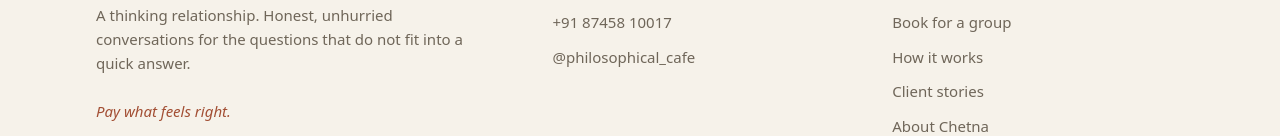
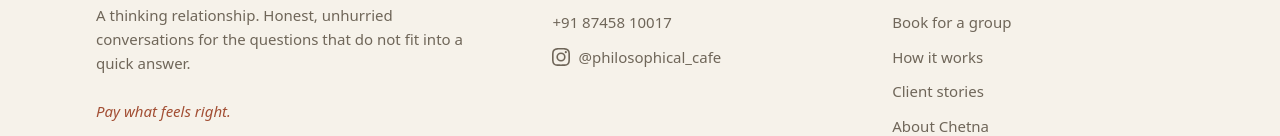
Before and after one commit to Ashutxshj/the_philosophical_cafe, a Next.js app: page / in a window 1280 px wide. Shown: the part 5038-5174 px from the top of the page. Built offline with nearby package versions, Linux system fonts and the light colour scheme.

Commit message:
feat: add instagram svg icon to footer link

```diff
--- a/components/Footer.tsx
+++ b/components/Footer.tsx
@@ -40,9 +40,12 @@
                   href="https://instagram.com/philosophical_cafe"
                   target="_blank"
                   rel="noreferrer"
-                  className="transition-colors hover:text-clay"
+                  className="group flex w-fit items-center gap-2 transition-colors hover:text-clay"
                 >
-                  @philosophical_cafe
+                  <svg viewBox="0 0 24 24" fill="currentColor" className="h-[18px] w-[18px] text-mute transition-colors group-hover:text-clay">
+                    <path d="M12 2.163c3.204 0 3.584.012 4.85.07 3.252.148 4.771 1.691 4.919 4.919.058 1.265.069 1.645.069 4.849 0 3.205-.012 3.584-.069 4.849-.149 3.225-1.664 4.771-4.919 4.919-1.266.058-1.644.07-4.85.07-3.204 0-3.584-.012-4.849-.07-3.26-.149-4.771-1.699-4.919-4.92-.058-1.265-.07-1.644-.07-4.849 0-3.204.013-3.583.07-4.849.149-3.227 1.664-4.771 4.919-4.919 1.266-.057 1.645-.069 4.849-.069zM12 0C8.741 0 8.333.014 7.053.072 2.695.272.273 2.69.073 7.052.014 8.333 0 8.741 0 12c0 3.259.014 3.668.072 4.948.2 4.358 2.618 6.78 6.98 6.98C8.333 23.986 8.741 24 12 24c3.259 0 3.668-.014 4.948-.072 4.354-.2 6.782-2.618 6.979-6.98.059-1.28.073-1.689.073-4.948 0-3.259-.014-3.667-.072-4.947-.196-4.354-2.617-6.78-6.979-6.98C15.668.014 15.259 0 12 0zm0 5.838a6.162 6.162 0 100 12.324 6.162 6.162 0 000-12.324zM12 16a4 4 0 110-8 4 4 0 010 8zm6.406-11.845a1.44 1.44 0 100 2.881 1.44 1.44 0 000-2.881z"/>
+                  </svg>
+                  <span>@philosophical_cafe</span>
                 </a>
               </li>
             </ul>
```
